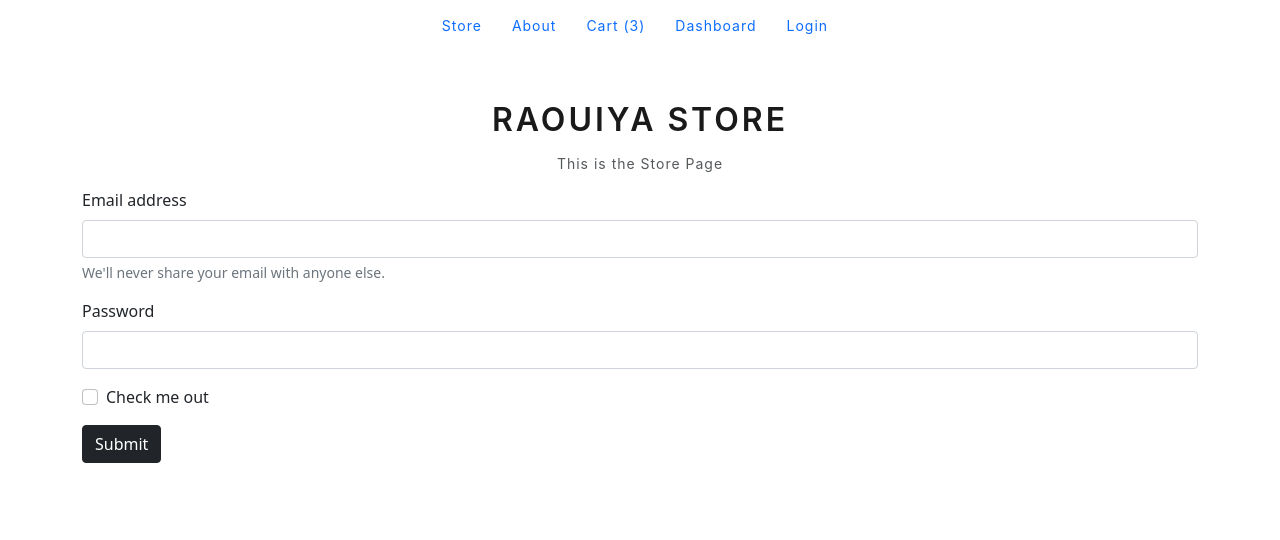
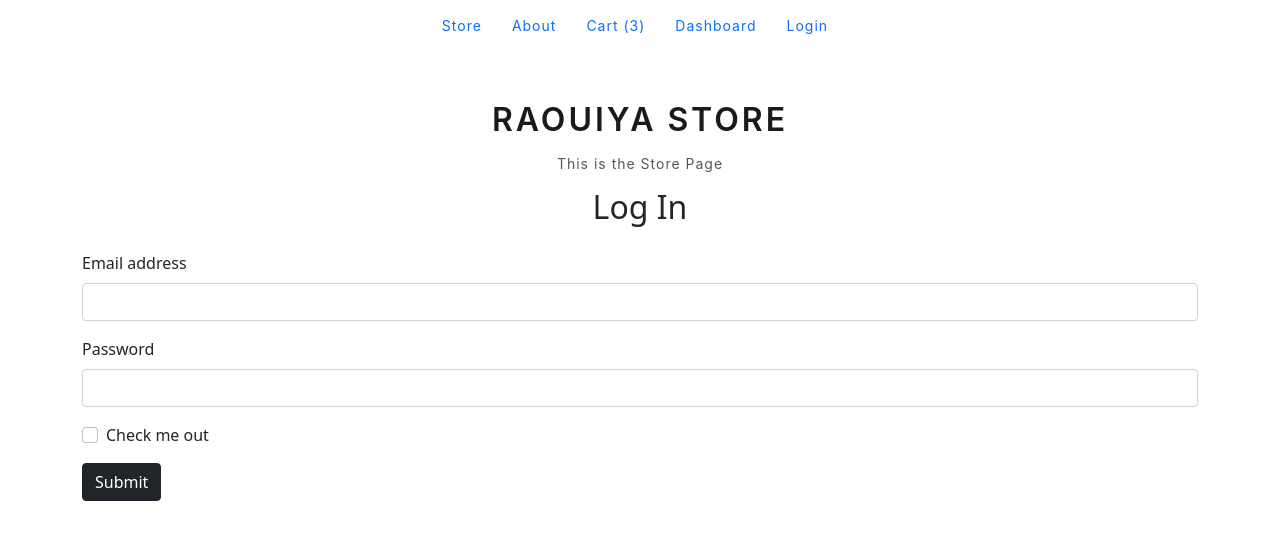
Before and after one commit to aouatefm/raouya-store, a React (Create React App) app: page /login in a window 1280 px wide. Shown: the top 540 px of the page. Built offline with nearby package versions, Linux system fonts and the light colour scheme.

Commit message:
fixing login feature

```diff
--- a/src/components/Login.js
+++ b/src/components/Login.js
@@ -1,33 +1,54 @@
 import React, { useState } from 'react'
+import { auth } from './firebase'
+import { useHistory } from "react-router-dom"
+import { Alert } from "react-bootstrap"
+import { useAuth } from "../components/contexts/AuthContext"
 
 const Login = () => {
-    const [user, setUser] = useState('');
     const [email, setEmail] = useState('');
     const [password, setPassword] = useState('');
-    const [emailError, setEmailError] = useState('');
-    const [passwordError, setPasswordError] = useState('');
-    const [hasAccount, setHasAccount] = useState(false);
+    const [error, setError] = useState("")
+    const [loading, setLoading] = useState(false)
+    const history = useHistory()
+
+    const handleSubmit = async (e) => {
+        e.preventDefault()
+        try {
+            setError("")
+            setLoading(true)
+            await auth.signInWithEmailAndPassword(email, password)
+            history.push("/dashboard")
+        } catch (error) {
+            console.log(error)
+            setError("Fail to Login")
+        }
+        setLoading(false)
+    }
+
     return (
         <div className="container">
-            <form>
+            <form onSubmit={handleSubmit}>
+                <h2 className="text-center mb-4">Log In</h2>
+                {error && <Alert variant="danger">{error}</Alert>}
                 <div class="mb-3">
                     <label for="exampleInputEmail1" class="form-label">Email address</label>
                     <input type="email"
                         class="form-control"
                         id="exampleInputEmail1"
-                        aria-describedby="emailHelp"
                         onChange={e => setEmail(e.target.value)} />
-                    <div id="emailHelp" class="form-text">We'll never share your email with anyone else.</div>
                 </div>
                 <div class="mb-3">
                     <label for="exampleInputPassword1" class="form-label">Password</label>
-                    <input type="password" class="form-control" id="exampleInputPassword1" />
+                    <input type="password"
+                        class="form-control"
+                        id="exampleInputPassword1"
+                        onChange={e => setPassword(e.target.value)} />
                 </div>
                 <div class="mb-3 form-check">
                     <input type="checkbox" class="form-check-input" id="exampleCheck1" />
                     <label class="form-check-label" for="exampleCheck1">Check me out</label>
                 </div>
-                <button type="submit" class="btn btn-dark">Submit</button>
+                <button type="submit" class="btn btn-dark" disabled={loading}>Submit</button>
             </form>
         </div>
     )
--- a/src/components/firebase.js
+++ b/src/components/firebase.js
@@ -1,6 +1,7 @@
 import firebase from 'firebase/app'
 import 'firebase/storage'
 import 'firebase/firestore'
+import 'firebase/auth'
 
 var firebaseConfig = {
     apiKey: "AIzaSyAcUtjlHUg_T120LWLpjPo2LaENn5WGYTY",
@@ -12,6 +13,6 @@ var firebaseConfig = {
 };
 firebase.initializeApp(firebaseConfig); //app
 export const db = firebase.firestore();
-export const auth = firebase.auth;
+export const auth = firebase.auth();
 export const storage = firebase.storage()
 export default firebase
--- a/src/components/header/Header.js
+++ b/src/components/header/Header.js
@@ -1,11 +1,8 @@
-import React, { useContext } from 'react';
-import { Link, BrowserRouter as Router } from "react-router-dom";
-import styles from './header.scss';
+import React from 'react';
+import { Link } from "react-router-dom";
 import Layout from '../Layout'
-import { auth } from '../firebase'
 import './header.scss'
 const Header = () => {
-    const isConnected = auth
 
     return (
         <>
--- a/src/components/store/ProductItem .js
+++ b/src/components/store/ProductItem .js
@@ -1,4 +1,4 @@
-import React, { useContext } from 'react';
+import React from 'react';
 import { Link } from 'react-router-dom';
 import { formatNumber } from '../../helpers/utils';
 
--- a/src/components/store/ProductsGrid.js
+++ b/src/components/store/ProductsGrid.js
@@ -1,5 +1,4 @@
 import React, { useState, useEffect } from 'react'
-import { useParams } from 'react-router-dom'
 import './productsGrid.scss'
 import ProductItem from './ProductItem '
 import { db } from '../firebase'
--- a/src/routes/index.js
+++ b/src/routes/index.js
@@ -1,5 +1,5 @@
 import React from 'react'
-import { BrowserRouter as Router, Switch, Route } from "react-router-dom";
+import { Switch, Route } from "react-router-dom";
 import Store from '../components/store/Store';
 import About from '../components/About'
 import NewProduct from '../components/store/NewProduct'
```
Also changed, not shown: public/index.html (+1 -21 lines), 1 other file (tests, documents, lock files or other folders).
